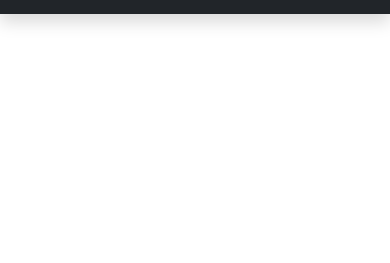
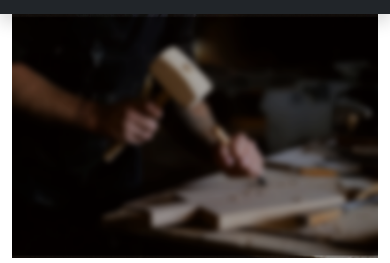
Before and after one commit to Malou1710/haandvearkerside-zeeker, a website: page index.html in a window 390 px wide. Shown: the part 45-308 px from the top of the page. Drawn offline with nearby package versions, Linux system fonts and the light colour scheme; files that its build step writes are made by us from their sources.

Commit message:
Homepage

```diff
--- a/index.html
+++ b/index.html
@@ -135,6 +135,10 @@
 		}
 	</script>
 </div>
+<div class="container-fluid d-sm-block d-lg-none d-md-none">
+		<img class="homepage-background" src="images/forside-background-blur.png" style="object-fit: fill">
+
+</div>
 
 <script src="node_modules/bootstrap/dist/js/bootstrap.bundle.min.js"></script>
 
```
Also changed, not shown: css/styles.scss (line endings or trailing spaces).
